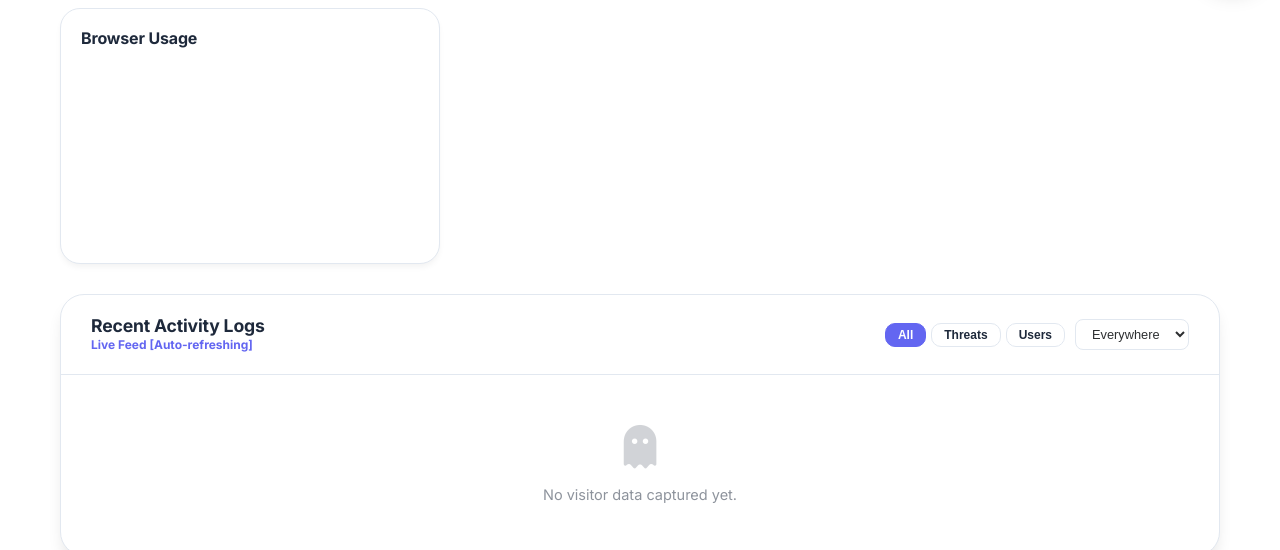
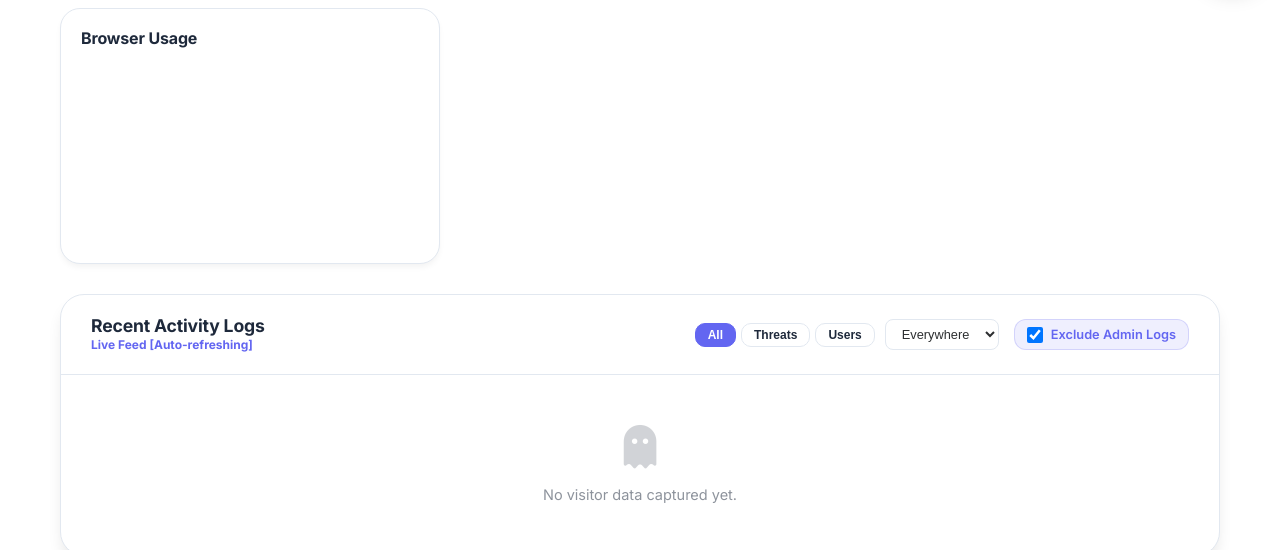
Before and after one commit to skillspotin/skilspot, a plain HTML site: page admin-visitors.html in a window 1280 px wide. Shown: the part 732-1282 px from the top of the page. Drawn offline with nearby package versions, Linux system fonts and the light colour scheme; no server answers.

Commit message:
Add Admin Log Exclusion filter to Visitor Analytics

```diff
--- a/admin-visitors.html
+++ b/admin-visitors.html
@@ -353,6 +353,14 @@
                         <option value="2025">Year 2025</option>
                         <option value="2026">Year 2026</option>
                     </select>
+                </div>
+                <div class="filter-group"
+                    style="display: flex; align-items: center; gap: 8px; background: rgba(99, 102, 241, 0.1); padding: 5px 12px; border-radius: 12px; border: 1px solid rgba(99, 102, 241, 0.2);">
+                    <input type="checkbox" id="excludeAdmin" onchange="filterTimeLogs()" checked
+                        style="width: 16px; height: 16px; cursor: pointer;">
+                    <label for="excludeAdmin"
+                        style="font-size: 0.8rem; font-weight: 600; cursor: pointer; color: #6366f1;">Exclude Admin
+                        Logs</label>
                 </div>
             </div>
             <div style="overflow-x: auto;">
@@ -720,6 +728,13 @@
 
             let filtered = allLogs.filter(log => {
                 const logDate = new Date(log.timestamp);
+                const excludeAdmin = document.getElementById('excludeAdmin').checked;
+
+                // 0. Exclude Admin if toggled
+                if (excludeAdmin) {
+                    const isAdmin = (log.email === 'admin@gmail.com') || (log.name && log.name.toLowerCase().includes('admin'));
+                    if (isAdmin) return false;
+                }
 
                 // 1. apply Type Filter first
                 if (currentTypeFilter === 'threat') {
```
